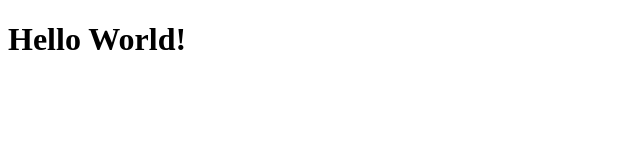
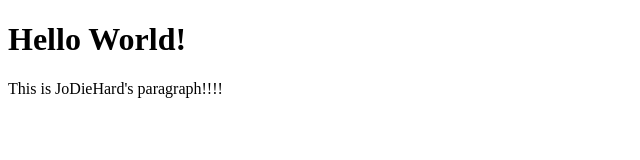
Before and after one commit to JoDieHard/example, a plain HTML site: page index.html in a window 1280 px wide. Shown: the whole page, without its empty margins (0-640 px from the left). Drawn offline with Linux system fonts and the light colour scheme.

Commit message:
First paragraph to index

```diff
--- a/index.html
+++ b/index.html
@@ -8,6 +8,7 @@
 </head>
 <body>
     <h1>Hello World!</h1>
+    <p>This is JoDieHard's paragraph!!!!</p>
 
 </body>
 </html>
```
